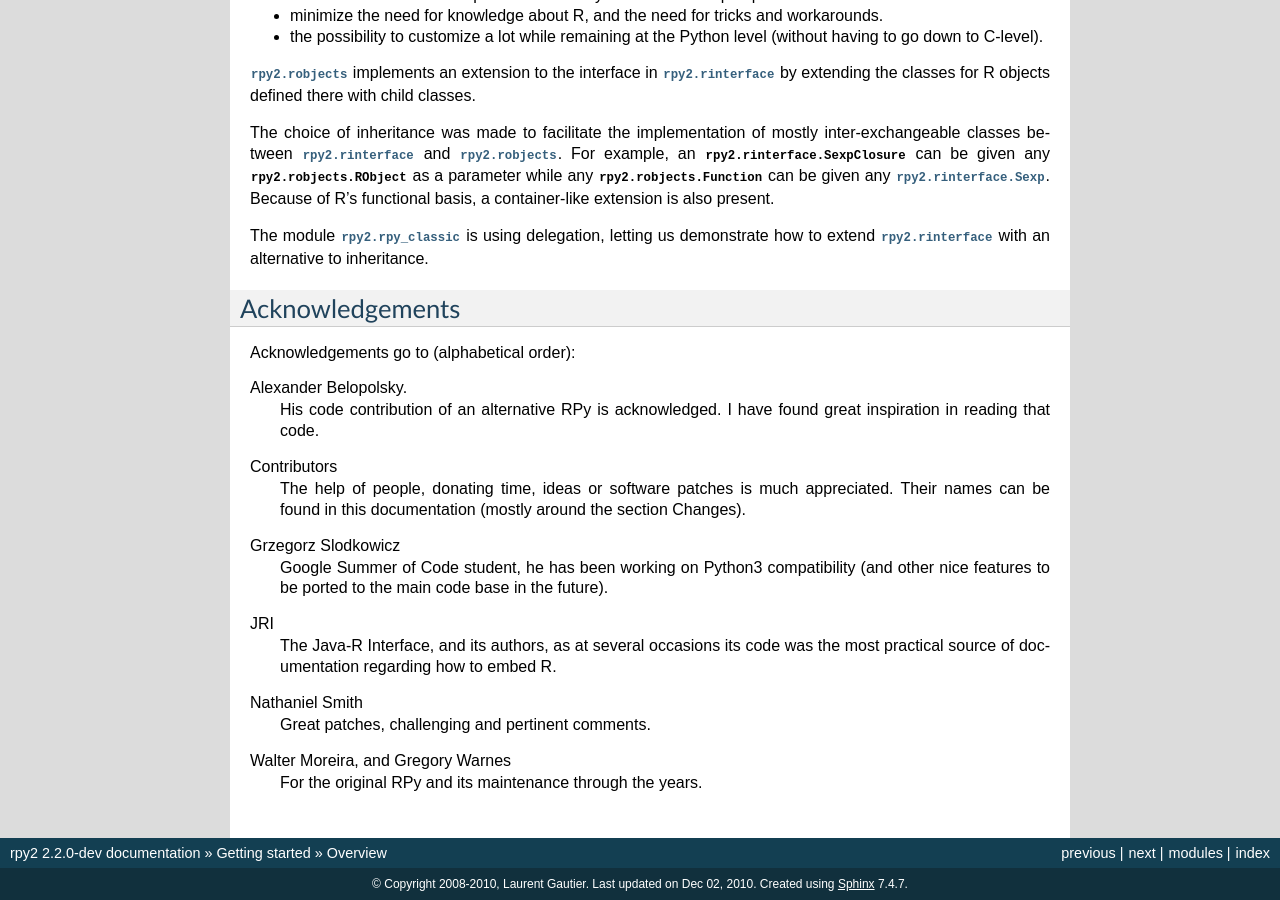
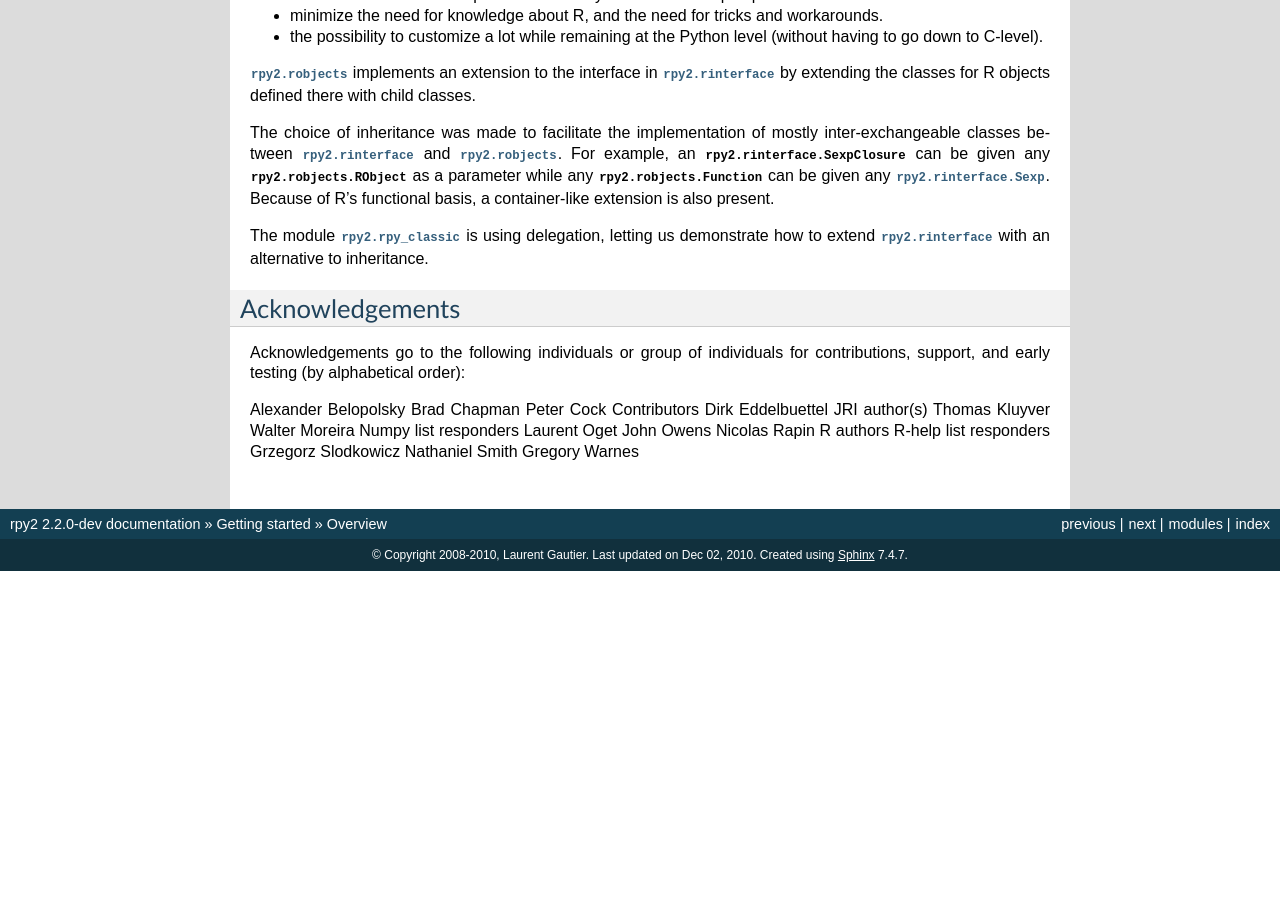
Before and after one commit to rpy2/rpy2, a Sphinx documentation site: the page built from doc/source/overview.rst, in a window 1280 px wide and 900 px high, scrolled down 4736 px. Built offline with Sphinx 7.4.7, drawn with Linux system fonts in a browser that asks for light colours; formulas are drawn with MathJax 3; after the commit the page ends 5307 px from its top, so only the background shows below that.

Commit message:
reformatted the acknowledgements
--HG--
branch : version_2.2.x

```diff
--- a/doc/source/overview.rst
+++ b/doc/source/overview.rst
@@ -371,30 +371,23 @@ to inheritance.
 Acknowledgements
 ================
 
-Acknowledgements go to (alphabetical order):
+Acknowledgements go to the following individuals or group of individuals
+for contributions, support, and early testing (by alphabetical order):
 
-
-Alexander Belopolsky.
-    His code contribution of an alternative RPy is acknowledged.
-    I have found great inspiration in reading that code.
-
+Alexander Belopolsky
+Brad Chapman
+Peter Cock
 Contributors
-    The help of people, donating time, ideas or software patches
-    is much appreciated.
-    Their names can be found in this documentation (mostly around the
-    section Changes).
-
+Dirk Eddelbuettel
+JRI author(s)
+Thomas Kluyver
+Walter Moreira
+Numpy list responders
+Laurent Oget
+John Owens
+Nicolas Rapin
+R authors
+R-help list responders
 Grzegorz Slodkowicz
-    Google Summer of Code student, he has been working on Python3 compatibility
-    (and other nice features to be ported to the main code base in the future).
-
-JRI
-    The Java-R Interface, and its authors, as at several occasions
-    its code was the most practical source of documentation
-    regarding how to embed R.
-
 Nathaniel Smith
-    Great patches, challenging and pertinent comments.
-
-Walter Moreira, and Gregory Warnes
-    For the original RPy and its maintenance through the years.
+Gregory Warnes
```
